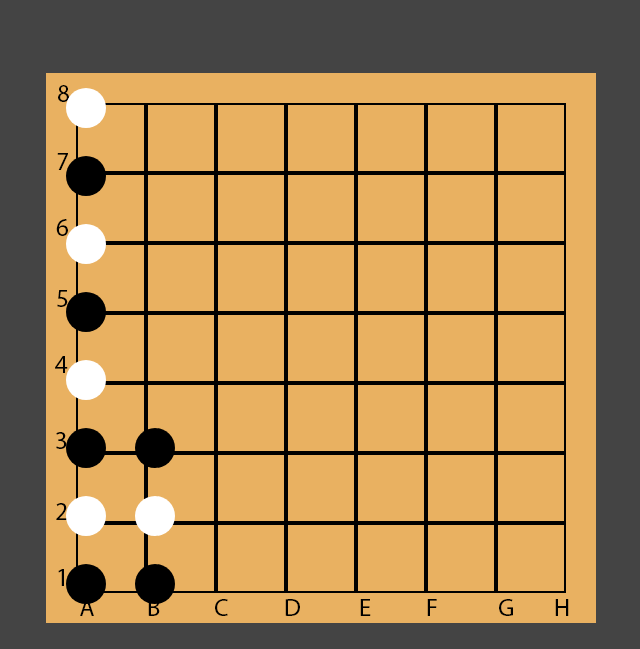
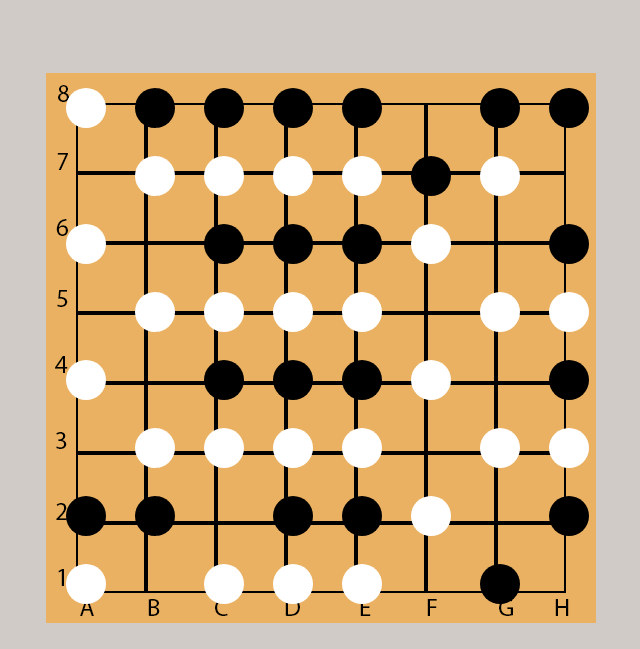
Before and after one commit to wolfghost9898/GoGame, a plain HTML site: page salida/INDEX.HTM in a window 1280 px wide. Shown: the top 649 px of the page, without its empty margins (351-991 px from the left). Drawn offline with Linux system fonts and the light colour scheme.

Commit message:
MOSTRAR FECHA Y HORA

```diff
--- a/salida/INDEX.HTM
+++ b/salida/INDEX.HTM
@@ -10,70 +10,71 @@
 <img src="board.png"/>
 <div class="boardGrid">
 <div class="gridSpace white">0</div>
-<div class="gridSpace">0</div>
-<div class="gridSpace">0</div>
-<div class="gridSpace">0</div>
-<div class="gridSpace">0</div>
-<div class="gridSpace">0</div>
-<div class="gridSpace">0</div>
-<div class="gridSpace">0</div>
 <div class="gridSpace black">0</div>
-<div class="gridSpace">0</div>
-<div class="gridSpace">0</div>
-<div class="gridSpace">0</div>
-<div class="gridSpace">0</div>
-<div class="gridSpace">0</div>
-<div class="gridSpace">0</div>
-<div class="gridSpace">0</div>
-<div class="gridSpace white">0</div>
-<div class="gridSpace">0</div>
-<div class="gridSpace">0</div>
-<div class="gridSpace">0</div>
-<div class="gridSpace">0</div>
-<div class="gridSpace">0</div>
-<div class="gridSpace">0</div>
-<div class="gridSpace">0</div>
 <div class="gridSpace black">0</div>
-<div class="gridSpace">0</div>
-<div class="gridSpace">0</div>
-<div class="gridSpace">0</div>
-<div class="gridSpace">0</div>
-<div class="gridSpace">0</div>
-<div class="gridSpace">0</div>
-<div class="gridSpace">0</div>
-<div class="gridSpace white">0</div>
-<div class="gridSpace">0</div>
-<div class="gridSpace">0</div>
-<div class="gridSpace">0</div>
-<div class="gridSpace">0</div>
-<div class="gridSpace">0</div>
-<div class="gridSpace">0</div>
+<div class="gridSpace black">0</div>
+<div class="gridSpace black">0</div>
 <div class="gridSpace">0</div>
 <div class="gridSpace black">0</div>
 <div class="gridSpace black">0</div>
 <div class="gridSpace">0</div>
+<div class="gridSpace white">0</div>
+<div class="gridSpace white">0</div>
+<div class="gridSpace white">0</div>
+<div class="gridSpace white">0</div>
+<div class="gridSpace black">0</div>
+<div class="gridSpace white">0</div>
 <div class="gridSpace">0</div>
+<div class="gridSpace white">0</div>
 <div class="gridSpace">0</div>
+<div class="gridSpace black">0</div>
+<div class="gridSpace black">0</div>
+<div class="gridSpace black">0</div>
+<div class="gridSpace white">0</div>
 <div class="gridSpace">0</div>
-<div class="gridSpace">0</div>
+<div class="gridSpace black">0</div>
 <div class="gridSpace">0</div>
 <div class="gridSpace white">0</div>
 <div class="gridSpace white">0</div>
+<div class="gridSpace white">0</div>
+<div class="gridSpace white">0</div>
 <div class="gridSpace">0</div>
-<div class="gridSpace">0</div>
-<div class="gridSpace">0</div>
-<div class="gridSpace">0</div>
-<div class="gridSpace">0</div>
+<div class="gridSpace white">0</div>
+<div class="gridSpace white">0</div>
+<div class="gridSpace white">0</div>
 <div class="gridSpace">0</div>
 <div class="gridSpace black">0</div>
 <div class="gridSpace black">0</div>
+<div class="gridSpace black">0</div>
+<div class="gridSpace white">0</div>
 <div class="gridSpace">0</div>
+<div class="gridSpace black">0</div>
 <div class="gridSpace">0</div>
+<div class="gridSpace white">0</div>
+<div class="gridSpace white">0</div>
+<div class="gridSpace white">0</div>
+<div class="gridSpace white">0</div>
 <div class="gridSpace">0</div>
+<div class="gridSpace white">0</div>
+<div class="gridSpace white">0</div>
+<div class="gridSpace black">0</div>
+<div class="gridSpace black">0</div>
 <div class="gridSpace">0</div>
+<div class="gridSpace black">0</div>
+<div class="gridSpace black">0</div>
+<div class="gridSpace white">0</div>
 <div class="gridSpace">0</div>
+<div class="gridSpace black">0</div>
+<div class="gridSpace white">0</div>
+<div class="gridSpace">0</div>
+<div class="gridSpace white">0</div>
+<div class="gridSpace white">0</div>
+<div class="gridSpace white">0</div>
+<div class="gridSpace">0</div>
+<div class="gridSpace black">0</div>
 <div class="gridSpace">0</div>
 </div>
 </div>
 </body>
-</htm
+<h1>22/3/2020   17:18:43</h1>
+</html>
--- a/salida/style.css
+++ b/salida/style.css
@@ -1,5 +1,5 @@
 html {
-    background: #444;
+    background: #D0CBC7;
   }
 
   .board {
@@ -41,3 +41,9 @@ html {
   .white{
       background: white;
   }
+
+  h1{
+    min-height: 100%;
+    font-family: "Helvetica Neue", Arial, sans-serif;
+    text-align: center;
+  }
```
Also changed, not shown: 2 other files.
